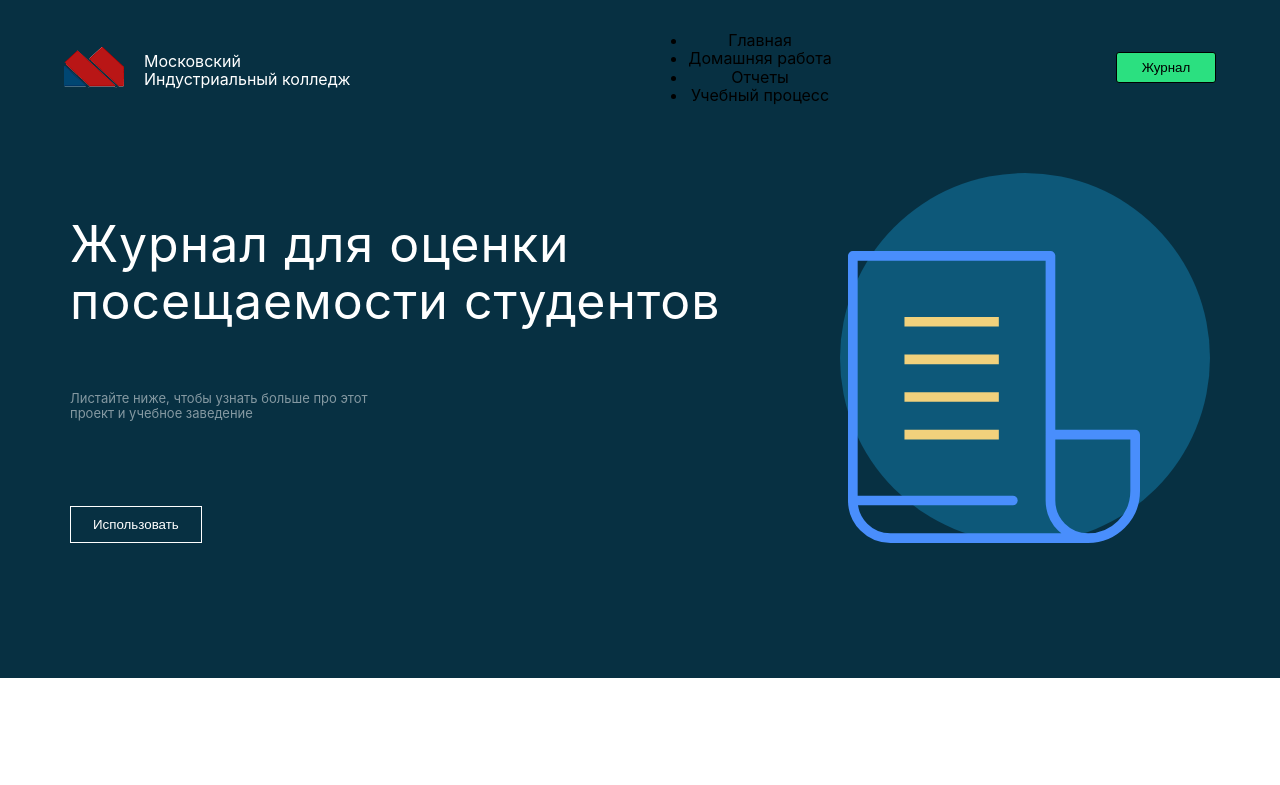
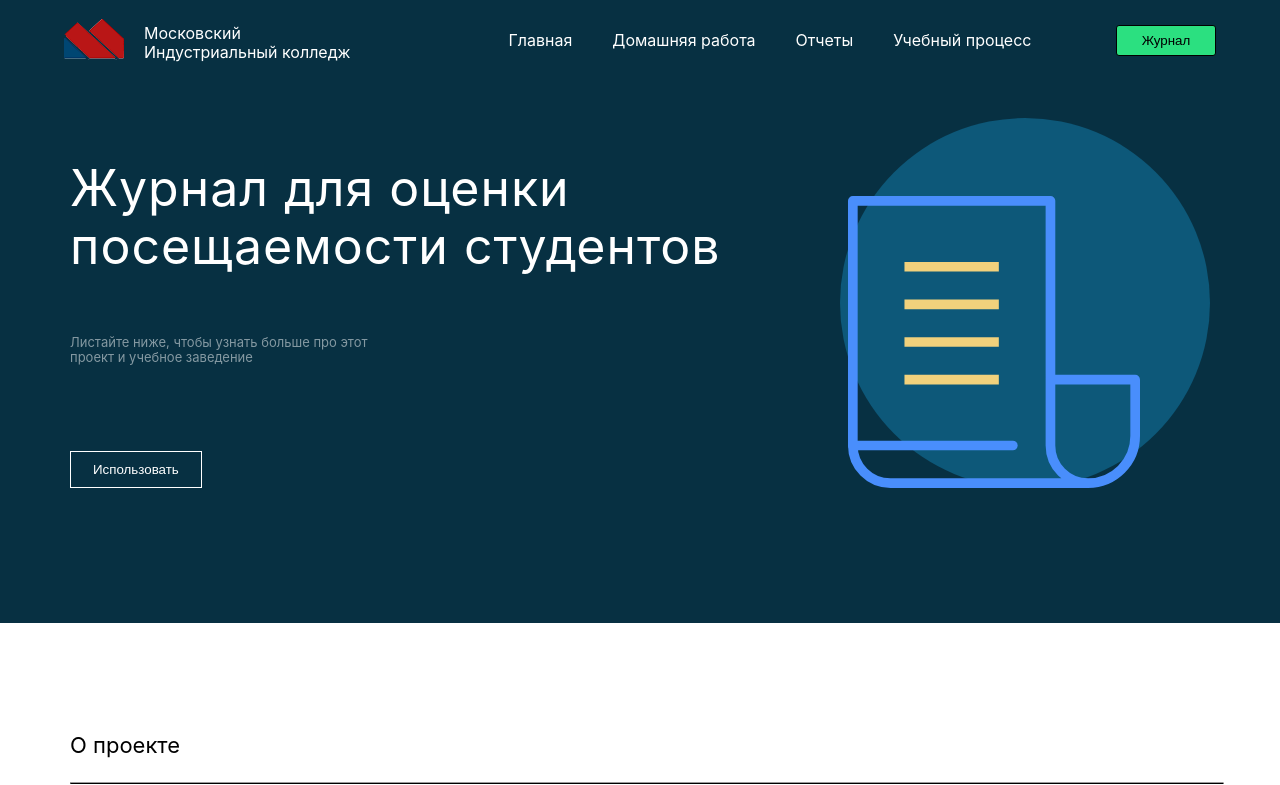
Before and after one commit to Gnom204/Coursach2, a plain HTML site: page index.html in a window 1280 px wide. Shown: the top 785 px of the page. Drawn offline with Linux system fonts and the light colour scheme.

Commit message:
featured: исправление по БЭМ

```diff
--- a/index.html
+++ b/index.html
@@ -14,11 +14,11 @@
           <img src="./source/мик 1лого.png" alt="лого" class="logo" />
           <span class="logo-text">Московский Индустриальный колледж</span>
         </div>
-        <ul class="menu__list">
-          <li class="menu__item">Главная</li>
-          <li class="menu__item">Домашняя работа</li>
-          <li class="menu__item">Отчеты</li>
-          <li class="menu__item">Учебный процесс</li>
+        <ul class="menu-list">
+          <li class="menu-item">Главная</li>
+          <li class="menu-item">Домашняя работа</li>
+          <li class="menu-item">Отчеты</li>
+          <li class="menu-item">Учебный процесс</li>
         </ul>
         <button class="want-button">
           <a class="header-url" href="./journal.html">Журнал</a>
```
